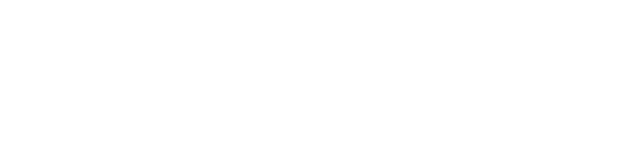
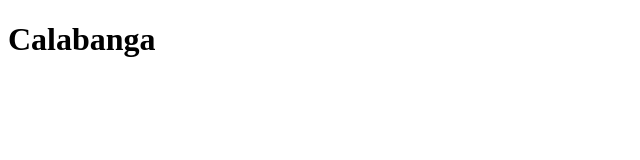
Before and after one commit to bingo9813/running-files, a plain HTML site: page index.html in a window 1280 px wide. Shown: the whole page, without its empty margins (0-640 px from the left). Drawn offline with Linux system fonts and the light colour scheme.

```diff
--- a/index.html
+++ b/index.html
@@ -6,6 +6,6 @@
 	<title>Slow run</title>
 </head>
 <body>
-
+	<h1>Calabanga</h1>
 </body>
 </html>
```
